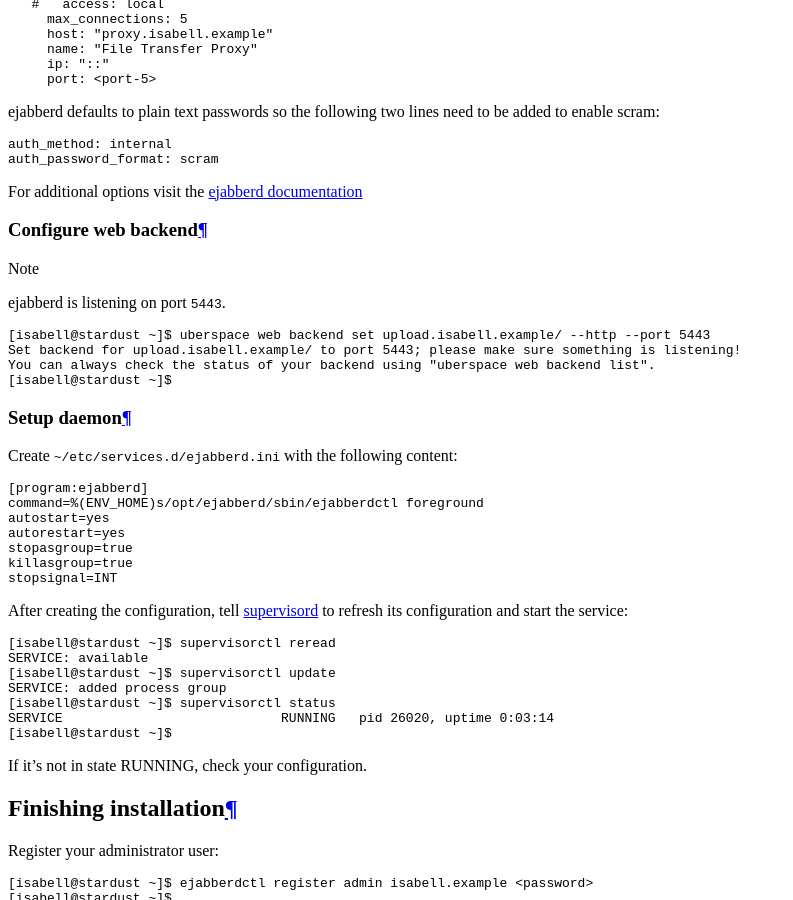
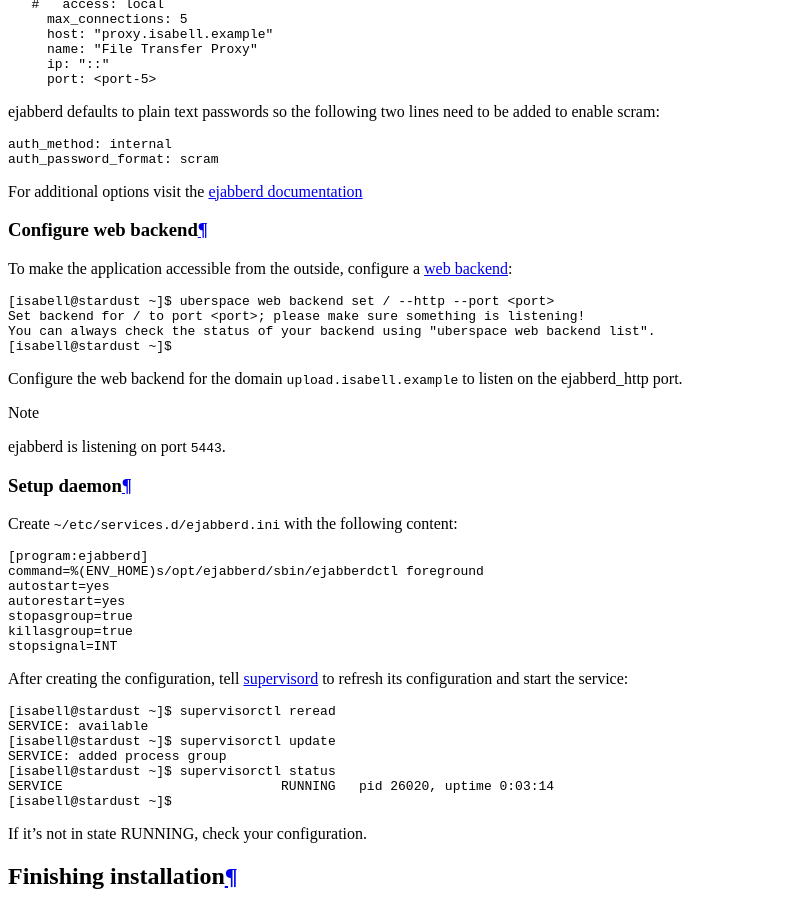
Before and after one commit to Uberspace/lab, a Sphinx documentation site: the page built from source/guide_ejabberd.rst, in a window 1280 px wide and 900 px high, scrolled down 7030 px. Shown: the whole window, without its empty margins (0-793 px from the left). Built offline with Sphinx 7.4.7 and the Read the Docs theme 2.0.0, drawn with Linux system fonts in a browser that asks for light colours; some of the changed text lies outside the part shown.

Commit message:
[ejabberd] Used snippet for setup of web backend.

```diff
--- a/source/guide_ejabberd.rst
+++ b/source/guide_ejabberd.rst
@@ -38,9 +38,10 @@
 Domain
 ------
 
-Your ejabberd domain ``isabell.example``needs to be setup. ejabberd then defaults to the subomains
+Your ejabberd domain ``isabell.example`` needs to be setup. ejabberd then defaults to the subomains
 ``upload.isabell.example``, ``conference.isabell.example`` , ``pubsub.isabell.example`` and ``proxy.isabell.example``
 ::
+
  [isabell@stardust ~]$ uberspace web domain add isabell.example
  [isabell@stardust ~]$ uberspace web domain add conference.isabell.example
  [isabell@stardust ~]$ uberspace web domain add upload.isabell.example
@@ -49,6 +50,7 @@
 
 Also we need the SSL Certificates:
 ::
+
  [isabell@stardust ~]$ curl https://isabell.example
  [isabell@stardust ~]$ curl https://conference.isabell.example
  [isabell@stardust ~]$ curl https://upload.isabell.example
@@ -100,6 +102,7 @@
 
 Download, configure, compile and install ejabberd.
 Use the following options for ``./configure``:
+
   * ``--prefix=$HOME/opt/ejabberd/``: Install to your personal uberspace
   * ``--enable-user=$USER``: Allow execution of ejabberd as $USER
   * ``--enable-mysql --enable-new-sql-schema``: optionally compile with mysql support
@@ -300,16 +303,14 @@
 Configure web backend
 ---------------------
 
+.. include:: includes/web-backend.rst
+
+Configure the web backend for the domain ``upload.isabell.example`` to listen on the ejabberd_http port.
+
 .. note::
 
     ejabberd is listening on  port ``5443``.
 
-::
-
- [isabell@stardust ~]$ uberspace web backend set upload.isabell.example/ --http --port 5443
- Set backend for upload.isabell.example/ to port 5443; please make sure something is listening!
- You can always check the status of your backend using "uberspace web backend list".
- [isabell@stardust ~]$
 
 Setup daemon
 ------------
```
